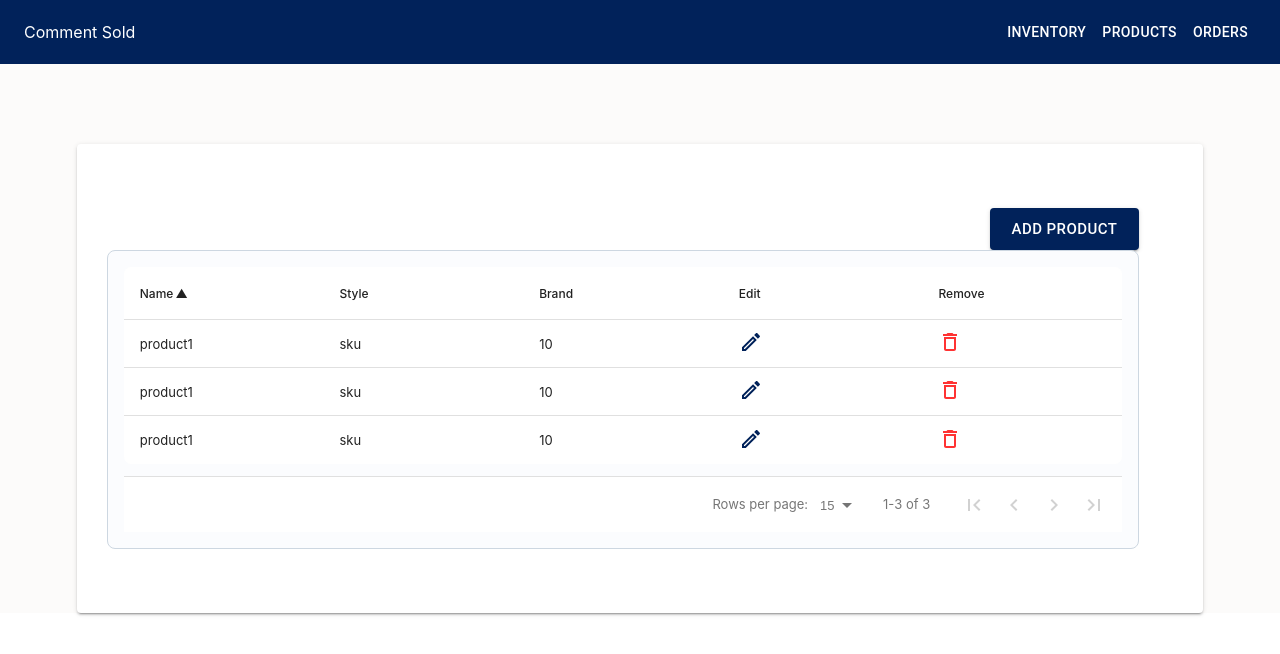
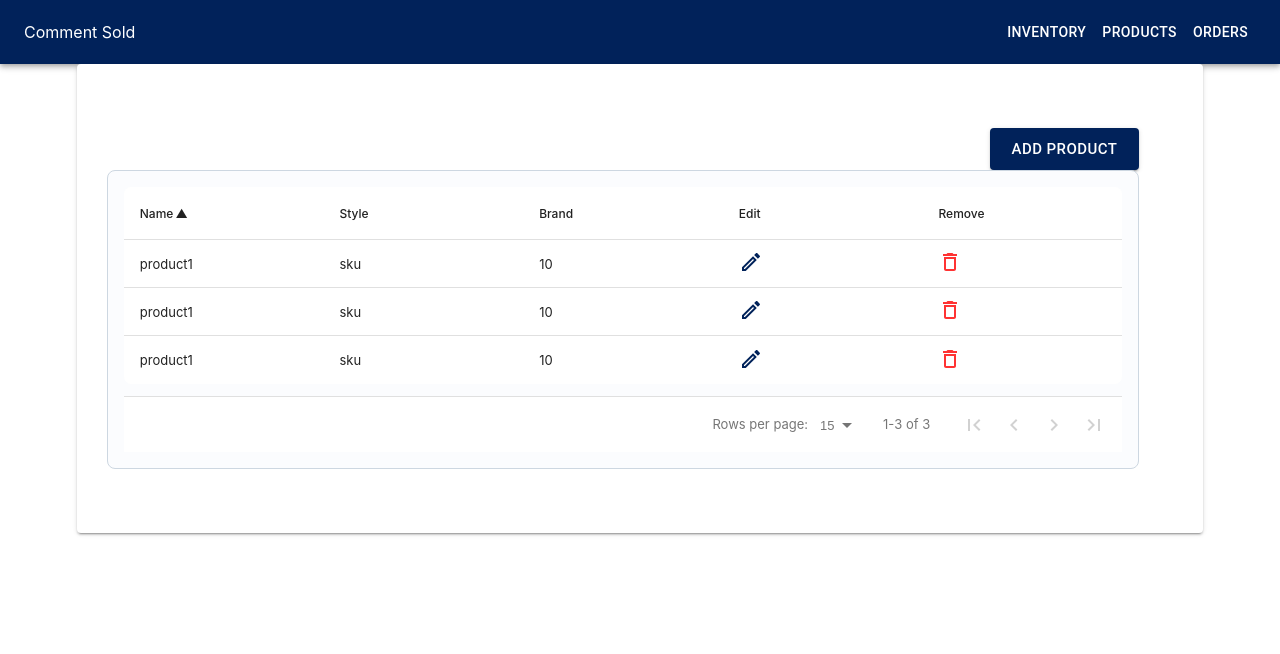
Before and after one commit to zahidalidev/commentsold-frontend, a React (Create React App) app: page /products in a window 1280 px wide. Shown: the top 654 px of the page. Built offline with nearby package versions, Linux system fonts and the light colour scheme.

Commit message:
refactor styles

```diff
--- a/src/components/appbar/styles.scss
+++ b/src/components/appbar/styles.scss
@@ -1,5 +1,4 @@
-$primary: #01225a;
-$secondary: #54b9e8;
+@import 'variables' ;
 
 .appbar-box {
   flex-grow: 1;
--- a/src/components/table.jsx
+++ b/src/components/table.jsx
@@ -8,7 +8,7 @@ createTheme('solarized', {
   },
 })
 
-const CusTable = ({ inventory, columns, touch = false }) => {
+const CusTable = ({ data, columns, touch = false }) => {
   const navigate = useNavigate()
 
   const table = (
@@ -17,7 +17,7 @@ const CusTable = ({ inventory, columns, touch = false }) => {
       onRowClicked={(row) => touch && navigate(`/products/${row.id}`, { state: row })}
       columns={columns}
       defaultSortFieldId={1}
-      data={inventory}
+      data={data}
       pagination
       highlightOnHover
       pointerOnHover
@@ -31,7 +31,7 @@ const CusTable = ({ inventory, columns, touch = false }) => {
     </Skeleton>
   )
 
-  return inventory.length !== 0 ? table : skeleton
+  return data.length !== 0 ? table : skeleton
 }
 
 export default CusTable
--- a/src/container/auth/login/styles.scss
+++ b/src/container/auth/login/styles.scss
@@ -1,8 +1,4 @@
-$background: #f8f8f8;
-$error: #FF3333;
-$primary: #01225a;
-$secondary: #54b9e8;
-$disable: #d8d8d8;
+@import 'variables' ;
 
 .container {
   display: flex;
--- a/src/container/inventory/index.jsx
+++ b/src/container/inventory/index.jsx
@@ -59,7 +59,7 @@ const Inventory = () => {
               </div>
             </CardContent>
             <header className='card-seperator' />
-            <Table inventory={inventory} columns={inventoryColumns} />
+            <Table data={inventory} columns={inventoryColumns} />
           </Card>
         </Paper>
       </div>
--- a/src/container/inventory/styles.scss
+++ b/src/container/inventory/styles.scss
@@ -1,10 +1,8 @@
-$back: #fcfbfa;
-$border: #949494;
+@import 'variables' ;
 
 .inventory-container {
   display: flex;
   justify-content: center;
-  background-color: back;
 
   .mat-paper {
     width: 94%;
--- a/src/container/products/index.jsx
+++ b/src/container/products/index.jsx
@@ -33,13 +33,13 @@ const Products = () => {
   return (
     <>
       <AppBar />
-      <div className='container-fluid inventory-container'>
+      <div className='container-fluid product-container'>
         <Paper className='mat-paper' elevation={2}>
           <Button className='add-button' variant='contained' size='large'>
             Add Product
           </Button>
           <Card className='mat-card'>
-            <Table inventory={products} columns={productsColumns} touch />
+            <Table data={products} columns={productsColumns} touch />
           </Card>
         </Paper>
       </div>
--- a/src/container/products/styles.scss
+++ b/src/container/products/styles.scss
@@ -1,10 +1,8 @@
-$back: #fcfbfa;
-$primary: #01225a;
+@import 'variables' ;
 
-.inventory-container {
+.product-container {
   display: flex;
   justify-content: center;
-  background-color: $back;
 
   .mat-paper {
     display: flex;
--- /dev/null
+++ b/src/variables.scss
@@ -0,0 +1,7 @@
+$background: #f8f8f8;
+$light-grey: #fcfbfa;
+$error: #FF3333;
+$primary: #01225a;
+$secondary: #54b9e8;
+$disable: #d8d8d8;
+$border: #949494;
```
